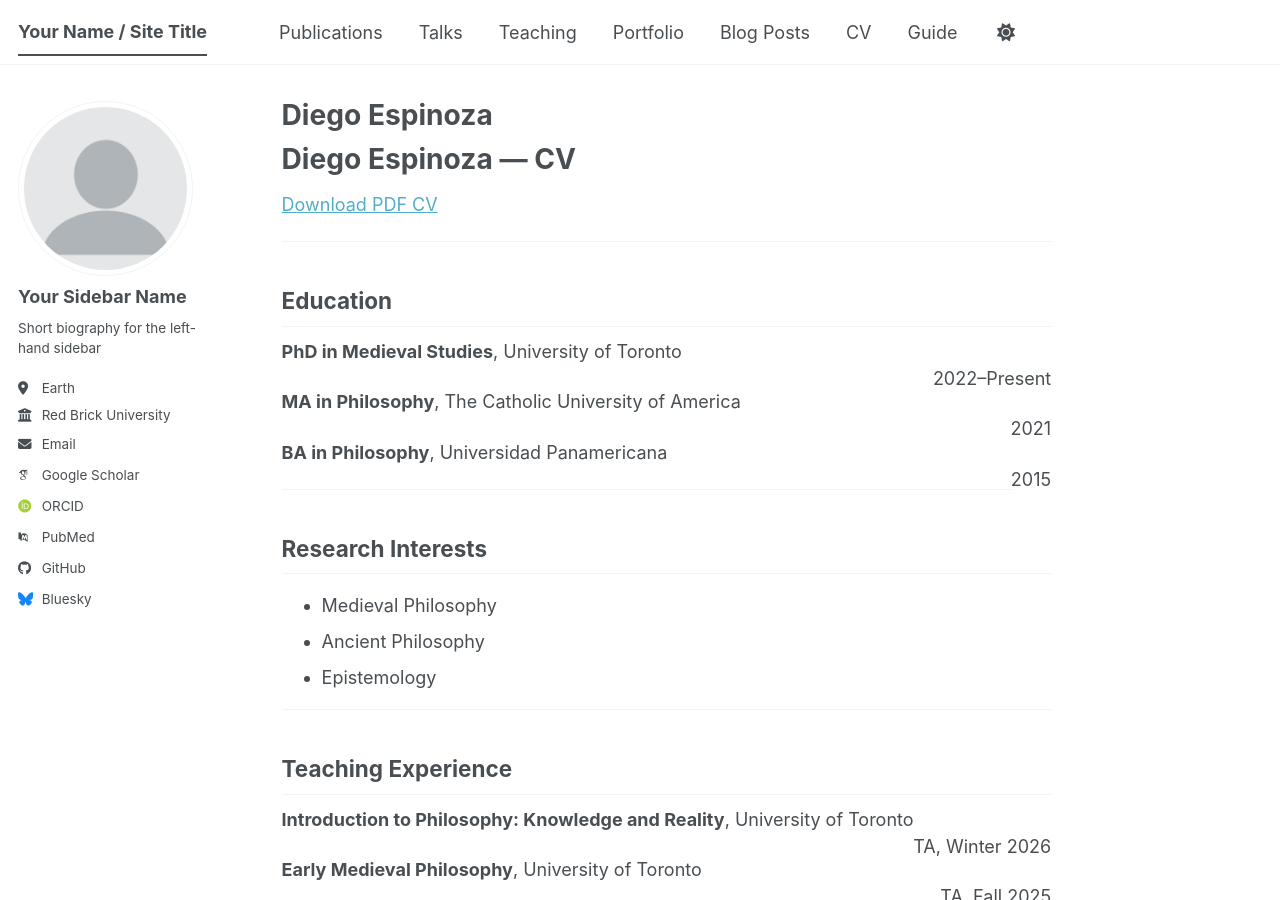
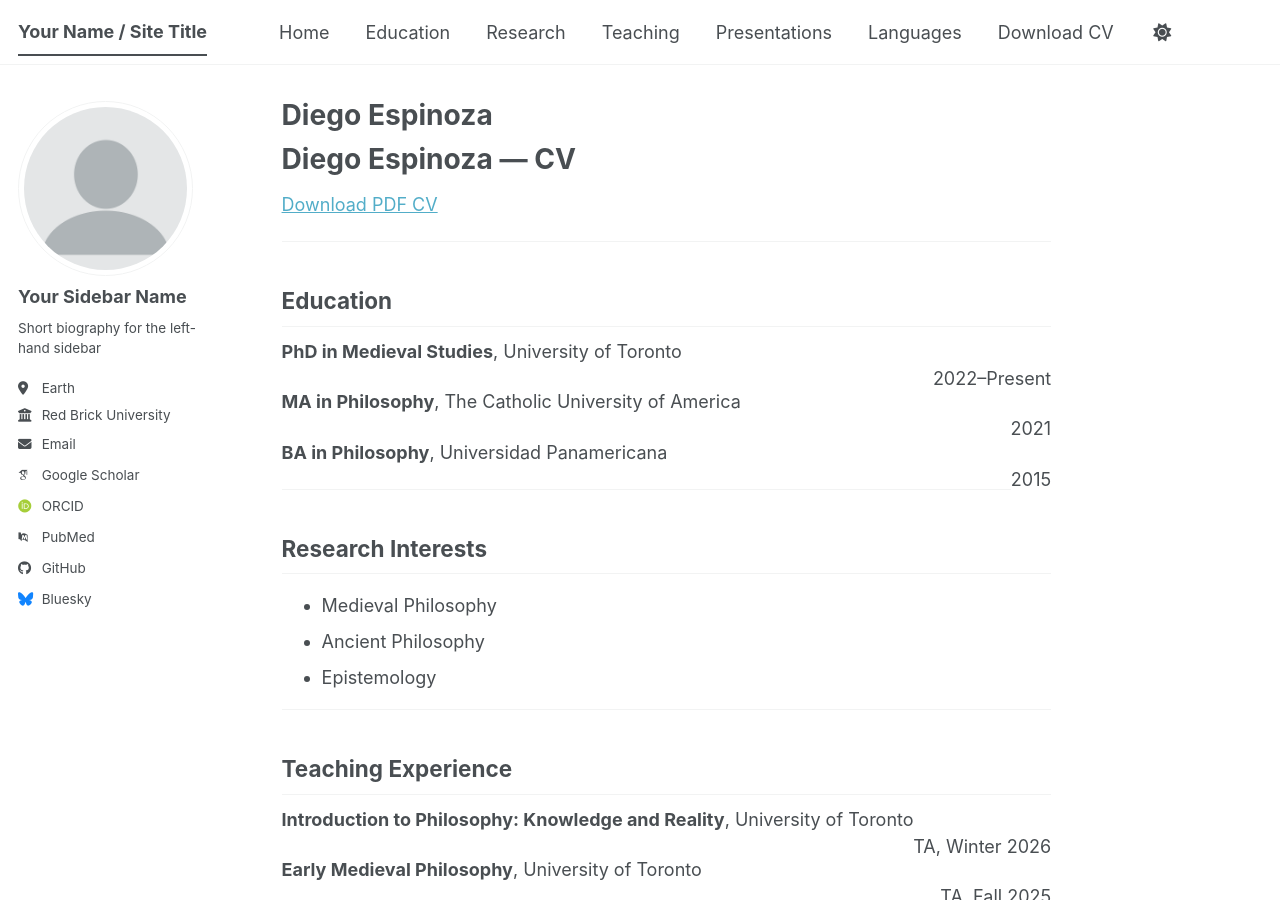
Before and after one commit to diegoespinoza93/diegoespinoza93.github.io, a Jekyll site: the page built from index.md, in a window 1280 px wide and 900 px high. Built offline with Jekyll 4.4.1, drawn with Linux system fonts in a browser that asks for light colours; some web fonts are replaced; a script bundle is joined from its source files by our own code; library files that are not in the unit come from our copies; part of the change alters nothing that is shown.

Commit message:
Add single-page anchors and top menu links

```diff
--- a/_data/navigation.yml
+++ b/_data/navigation.yml
@@ -1,33 +1,15 @@
-# The following is the order of the links in the header of the website.
-#
-# Changing the order here will adjust the order and you can also add additional
-# links. Removing a link prevents it from showing in the header, but does not
-# prevent it from being included in the site.
-#
-# NOTE that only one of the CV options should be selected, the first is for the
-#      Markdown formatted page while the second is generated using JSON.
-
 main:
-  - title: "Publications"
-    url: /publications/
-
-  - title: "Talks"
-    url: /talks/
-
-  - title: "Teaching"
-    url: /teaching/
-
-  - title: "Portfolio"
-    url: /portfolio/
-
-  - title: "Blog Posts"
-    url: /year-archive/
-
-  - title: "CV"
-    url: /cv/
-
-  # - title: "CV"
-  #   url: /cv-json/
-
-  - title: "Guide"
-    url: /markdown/
+  - title: Home
+    url: /
+  - title: Education
+    url: /#education
+  - title: Research
+    url: /#research
+  - title: Teaching
+    url: /#teaching
+  - title: Presentations
+    url: /#presentations
+  - title: Languages
+    url: /#languages
+  - title: Download CV
+    url: /espinoza.cv.pdf
```
